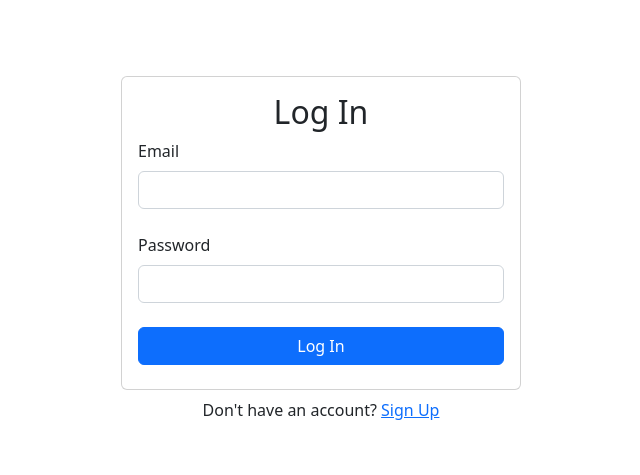
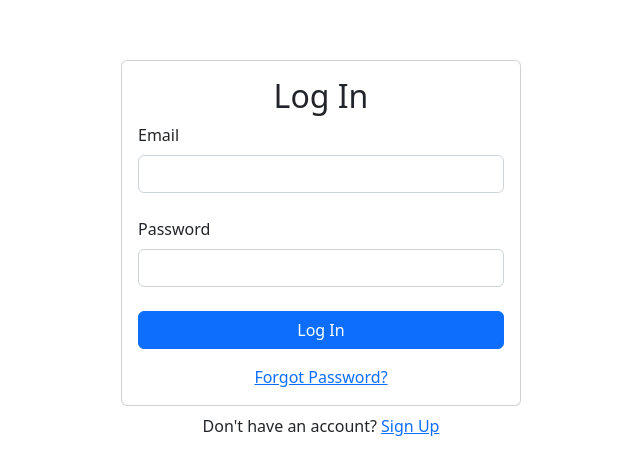
Before and after one commit to NickFasulo/Kanbanify, a React (Vite) app: page /login in a window 1280 px wide. Shown: the part 151-626 px from the top of the page, without its empty margins (319-959 px from the left). Built offline with nearby package versions, Linux system fonts and the light colour scheme; no server answers.

Commit message:
start forgort password component

```diff
--- a/src/App.jsx
+++ b/src/App.jsx
@@ -4,6 +4,7 @@ import Login from './components/Login'
 import Signup from './components/Signup'
 import Dashboard from './components/Dashboard'
 import PrivateRoute from './components/PrivateRoute'
+import ForgotPassword from './components/ForgotPassword'
 import { AuthProdiver } from './contexts/AuthContext'
 
 export default function App() {
@@ -23,6 +24,7 @@ export default function App() {
               />
               <Route path='/signup' element={<Signup />} />
               <Route path='/login' element={<Login />} />
+              <Route path='/forgot-password' element={<ForgotPassword />} />
             </Routes>
           </AuthProdiver>
         </Router>
--- /dev/null
+++ b/src/components/ForgotPassword.jsx
@@ -0,0 +1,5 @@
+export default function ForgotPassword() {
+  return (
+    <div>ForgotPassword</div>
+  )
+}
--- a/src/components/Login.jsx
+++ b/src/components/Login.jsx
@@ -53,6 +53,9 @@ export default function Login() {
               Log In
             </Button>
           </Form>
+          <div className='w-100 text-center mt-2'>
+            <Link to='/forgot-password'>Forgot Password?</Link>
+          </div>
         </Card.Body>
       </Card>
       <div className='w-100 text-center mt-2'>
```
